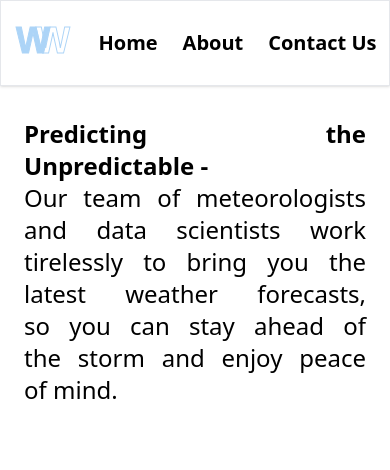
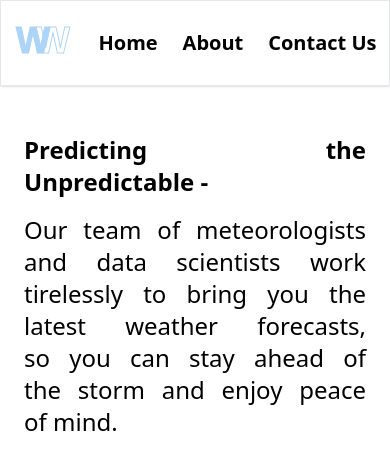
Before and after one commit to talhaiftikhar12549/Weather-Walley, a Vue app: page /AboutUs in a window 390 px wide. Shown: the top 470 px of the page. Built offline with nearby package versions, Linux system fonts and the light colour scheme.

Commit message:
Added Responsiveness to AboutUs

```diff
--- a/src/components/AboutUs.vue
+++ b/src/components/AboutUs.vue
@@ -1,19 +1,25 @@
 <template>
   <div class="h-[100vh]">
-    <div class="w-full flex py-8">
-      <div class="flex justify-center w-[100%] md:items-center text-2xl w-1/2 h-[70vh] text-pretty">
-        <p class="px-6 md:px-16 text-justify">
-          <span class="font-bold text-2xl"> Predicting the Unpredictable -</span><br> Our team of meteorologists and
-          data scientists work tirelessly to bring you the latest weather forecasts, so you can stay ahead of the storm
-          and enjoy peace of mind.
-        </p>
+    <div class="w-full flex flex-col md:flex md:flex-row  py-8">
+
+      <div class="flex justify-center w-[100%] md:items-center text-2xl w-1/2 h-[40vh] text-pretty">
+        <div class="px-6 md:px-16 text-justify">
+          <p class="font-bold text-2xl py-4"> Predicting the Unpredictable -</p>
+          <p>Our team of meteorologists and
+            data scientists work tirelessly to bring you the latest weather forecasts, so you can stay ahead of the storm
+            and enjoy peace of mind.</p>
+        </div>
       </div>
-      <div class="w-1/2 h-[70vh] hidden md:flex md:flex-row flex justify-center relative">
+
+
+      <div class="w-1/2 md:h-[70vh] flex justify-center relative">
         <img src="../assets/8690528_3959342.svg"
              alt="Vue logo"
              class="h-full w-full absolute">
       </div>
+
     </div>
+
   </div>
 </template>
 
--- a/src/components/ContactUs.vue
+++ b/src/components/ContactUs.vue
@@ -6,7 +6,7 @@
       <ContactUsForm/>
       <!--        form end-->
       <!--      image-->
-      <div class="w-1/2 h-[70vh] flex justify-center relative">
+      <div class="w-1/2 h-[70vh] md:flex md:flex-row justify-center relative hidden">
         <img src="../assets/13429921_5255892.svg"
              alt="Vue logo"
              class="h-full w-full absolute">
--- a/src/components/ContactUsForm.vue
+++ b/src/components/ContactUsForm.vue
@@ -1,5 +1,5 @@
 <template>
-  <div className="w-[50%] flex items-center justify-center text-center">
+  <div className="md:w-[50%] w-[100%] flex items-center justify-center text-center">
 
     <div className="w-[70%]"><p className="text-4xl font-black text-[#98C3ED]  pb-4">Report Bug</p>
 
--- a/src/components/WeeklyList.vue
+++ b/src/components/WeeklyList.vue
@@ -34,7 +34,7 @@
 
               </div>
               <div class="w-[10%]">
-                <img width="100%" height="100%" :src="`http://openweathermap.org/img/wn/${item.weather[0].icon}@2x.png`"
+                <img width="100%" height="100%" :src="`https://openweathermap.org/img/wn/${item.weather[0].icon}@2x.png`"
                      alt="Weather Icon">
               </div>
             </div>
@@ -86,7 +86,7 @@ export default
         const latd = this.$store.state.lat
         const apikey = import.meta.env.VITE_WEATHER_KEY
         console.log(latd, lond)
-        const res = await axios.get(`http://api.openweathermap.org/data/2.5/forecast?appid=${apikey}&lat=${latd}&lon=${lond}&cnt=7&units=metric&lang=en`)
+        const res = await axios.get(`https://api.openweathermap.org/data/2.5/forecast?appid=${apikey}&lat=${latd}&lon=${lond}&cnt=7&units=metric&lang=en`)
         // .catch(err => {
         //   console.log(err.status === '1002')
         // });
```
